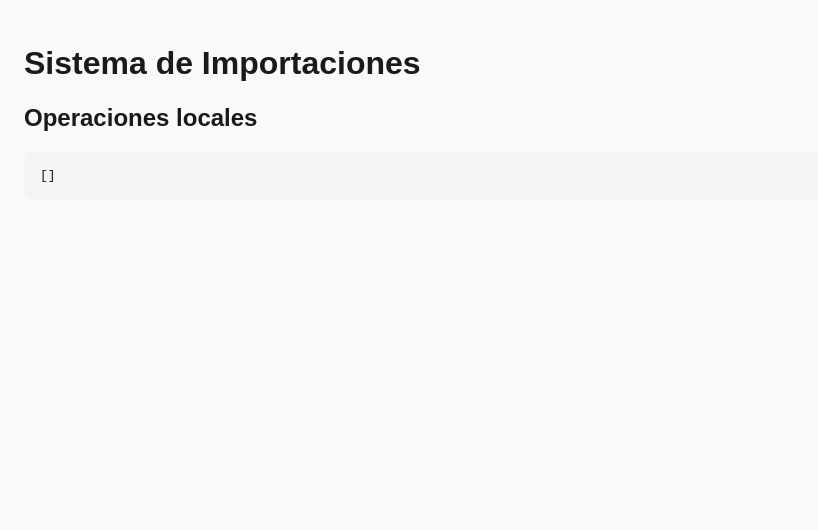
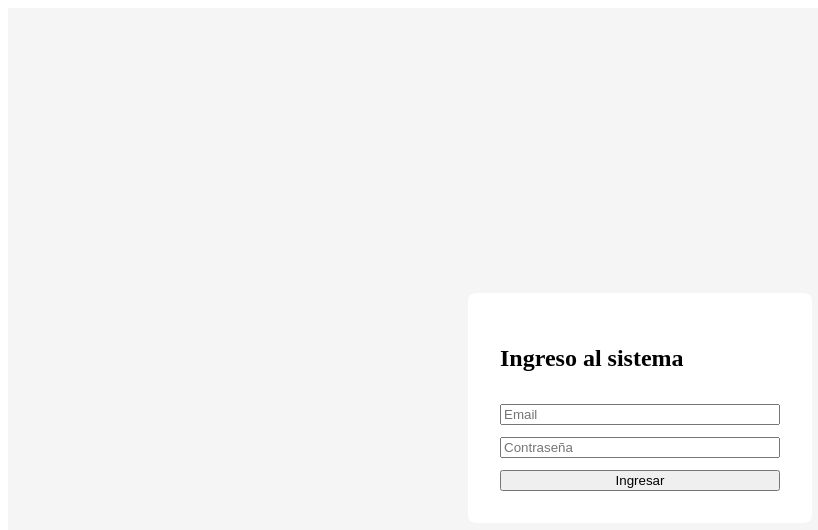
Before and after one commit to XavierGuerrero1989/sistema-impo, a React (Vite) app: page /login in a window 1280 px wide. Shown: the top 530 px of the page, without its empty margins (0-818 px from the left). Built offline with nearby package versions, Linux system fonts and the light colour scheme; no server answers.

Commit message:
avances del back falta front

```diff
--- a/src/app/App.jsx
+++ b/src/app/App.jsx
@@ -1,90 +1,16 @@
-import { useEffect, useState } from "react";
-import {
-  upsertOperacionLocal,
-  getOperacionesLocal,
-} from "../offline/operacionesRepo";
-import { dbLocal } from "../offline/db";
+import { useAuth } from "../auth/AuthContext";
+import Login from "../auth/Login";
 import { useAutoSync } from "../hooks/useAutoSync";
+import OperacionesApp from "../OperacionesApp"; // lo sacamos a otro archivo
 
-function App() {
-  const [operaciones, setOperaciones] = useState([]);
+export default function App() {
+  const { user, loading } = useAuth();
 
-  // 🔁 Sync automático (online / intervalo)
   useAutoSync();
 
-  useEffect(() => {
-    async function init() {
-      // 🧪 Operación de ejemplo (solo para esta etapa)
-      const operacionEjemplo = {
-        id: "op_2025_07_001",
-        proveedor: "GIVA",
-        activo: "3 theremas + sillón",
-        estado: "EN_CHILE",
+  if (loading) return <p>Cargando...</p>;
 
-        finanzas: {
-          moneda: "USD",
-          adelanto: 18376,
-          saldo: 5513,
-          totalTransferido: 12863,
-          swiftEnviado: true,
-          fechaSwift: "2025-07-30",
-        },
+  if (!user) return <Login />;
 
-        logistica: {
-          fechaPedido: "2025-07-15",
-          fechaSalidaOrigen: "2025-07-22",
-          fechaLlegadaChile: "2025-08-05",
-          fechaEntregaCliente: null,
-        },
-
-        documentos: {
-          invoice: { recibido: true },
-          packingList: { recibido: true },
-          certificadoOrigen: { recibido: false },
-          bl: { recibido: true },
-        },
-
-        despachante: {
-          despachoLiberado: false,
-        },
-
-        observaciones: "Se envió el SWIFT al proveedor",
-      };
-
-      // 👉 upsert local (genera outbox si corresponde)
-      await upsertOperacionLocal(operacionEjemplo);
-
-      // 👉 leer operaciones locales
-      const ops = await getOperacionesLocal();
-      setOperaciones(ops);
-
-      // 🧪 debug outbox (temporal)
-      const outbox = await dbLocal.outbox.toArray();
-      console.log("OUTBOX:", outbox);
-    }
-
-    init().catch(console.error);
-  }, []);
-
-  return (
-    <div style={{ padding: 24, fontFamily: "sans-serif" }}>
-      <h1>Sistema de Importaciones</h1>
-
-      <h2>Operaciones locales</h2>
-
-      <pre
-        style={{
-          background: "#f4f4f4",
-          padding: 16,
-          borderRadius: 6,
-          maxWidth: 900,
-          overflowX: "auto",
-        }}
-      >
-        {JSON.stringify(operaciones, null, 2)}
-      </pre>
-    </div>
-  );
+  return <OperacionesApp />;
 }
-
-export default App;
--- /dev/null
+++ b/src/auth/AuthContext.jsx
@@ -0,0 +1,29 @@
+import { createContext, useContext, useEffect, useState } from "react";
+import { onAuthStateChanged } from "firebase/auth";
+import { auth } from "../firebase/firebase";
+
+const AuthContext = createContext(null);
+
+export function AuthProvider({ children }) {
+  const [user, setUser] = useState(null);
+  const [loading, setLoading] = useState(true);
+
+  useEffect(() => {
+    const unsub = onAuthStateChanged(auth, (firebaseUser) => {
+      setUser(firebaseUser);
+      setLoading(false);
+    });
+
+    return () => unsub();
+  }, []);
+
+  return (
+    <AuthContext.Provider value={{ user, auth }}>
+      {!loading && children}
+    </AuthContext.Provider>
+  );
+}
+
+export function useAuth() {
+  return useContext(AuthContext);
+}
--- /dev/null
+++ b/src/auth/Login.jsx
@@ -0,0 +1,70 @@
+import { useState } from "react";
+import { useAuth } from "./AuthContext";
+import { signInWithEmailAndPassword } from "firebase/auth";
+
+export default function Login() {
+  const { auth } = useAuth(); // ← ESTE es el auth bueno
+  const [email, setEmail] = useState("");
+  const [password, setPassword] = useState("");
+  const [error, setError] = useState("");
+
+  async function handleLogin(e) {
+    e.preventDefault();
+    setError("");
+
+    try {
+      await signInWithEmailAndPassword(auth, email, password);
+    } catch (err) {
+      console.error("LOGIN ERROR:", err.code, err.message);
+      setError(err.code);
+    }
+  }
+
+  return (
+    <div style={styles.container}>
+      <form onSubmit={handleLogin} style={styles.box}>
+        <h2>Ingreso al sistema</h2>
+
+        <input
+          type="email"
+          placeholder="Email"
+          value={email}
+          onChange={(e) => setEmail(e.target.value)}
+          required
+        />
+
+        <input
+          type="password"
+          placeholder="Contraseña"
+          value={password}
+          onChange={(e) => setPassword(e.target.value)}
+          required
+        />
+
+        {error && <p style={{ color: "red" }}>{error}</p>}
+
+        <button type="submit">Ingresar</button>
+      </form>
+    </div>
+  );
+}
+
+
+const styles = {
+  container: {
+    height: "100vh",
+    display: "flex",
+    justifyContent: "center",
+    alignItems: "center",
+    background: "#f5f5f5",
+  },
+  box: {
+    background: "white",
+    padding: 32,
+    borderRadius: 8,
+    display: "flex",
+    flexDirection: "column",
+    gap: 12,
+    minWidth: 280,
+  },
+};
--- a/src/firebase/firebase.js
+++ b/src/firebase/firebase.js
@@ -1,8 +1,7 @@
-// src/firebase/firebase.js
 import { initializeApp } from "firebase/app";
+import { getAuth } from "firebase/auth";
 import { getFirestore } from "firebase/firestore";
 
-// ⚠️ lo completamos más adelante
 const firebaseConfig = {
   apiKey: "AIzaSyCEr9isiB41rUZ5I4kqvTbiVnXkQdiGqN8",
   authDomain: "sistema-impo.firebaseapp.com",
@@ -12,5 +11,7 @@ const firebaseConfig = {
   appId: "1:513664943389:web:4b788955edbfde2ef0cdf4"
 };
 
-const app = initializeApp(firebaseConfig);
+
+export const app = initializeApp(firebaseConfig);
+export const auth = getAuth(app);
 export const db = getFirestore(app);
--- a/src/main.jsx
+++ b/src/main.jsx
@@ -1,10 +1,12 @@
 import React from "react";
 import ReactDOM from "react-dom/client";
-import App from "./app/App";
-import "./index.css";
+import App from "../src/app/App";
+import { AuthProvider } from "../src/auth/AuthContext";
 
 ReactDOM.createRoot(document.getElementById("root")).render(
   <React.StrictMode>
-    <App />
+    <AuthProvider>
+      <App />
+    </AuthProvider>
   </React.StrictMode>
 );
--- /dev/null
+++ b/src/operacionesApp.jsx
@@ -0,0 +1,90 @@
+import { useEffect, useState } from "react";
+import {
+  upsertOperacionLocal,
+  getOperacionesLocal,
+} from "../src/offline/operacionesRepo";
+import { dbLocal } from "../src/offline/db";
+import { useAutoSync } from "../src/hooks/useAutoSync";
+
+function operacionesApp() {
+  const [operaciones, setOperaciones] = useState([]);
+
+  // 🔁 Sync automático (online / intervalo)
+  useAutoSync();
+
+  useEffect(() => {
+    async function init() {
+      // 🧪 Operación de ejemplo (solo para esta etapa)
+      const operacionEjemplo = {
+        id: "op_2025_07_001",
+        proveedor: "GIVA",
+        activo: "3 theremas + sillón",
+        estado: "EN_CHILE",
+
+        finanzas: {
+          moneda: "USD",
+          adelanto: 18376,
+          saldo: 5513,
+          totalTransferido: 12863,
+          swiftEnviado: true,
+          fechaSwift: "2025-07-30",
+        },
+
+        logistica: {
+          fechaPedido: "2025-07-15",
+          fechaSalidaOrigen: "2025-07-22",
+          fechaLlegadaChile: "2025-08-05",
+          fechaEntregaCliente: null,
+        },
+
+        documentos: {
+          invoice: { recibido: true },
+          packingList: { recibido: true },
+          certificadoOrigen: { recibido: false },
+          bl: { recibido: true },
+        },
+
+        despachante: {
+          despachoLiberado: false,
+        },
+
+        observaciones: "Se envió el SWIFT al proveedor",
+      };
+
+      // 👉 upsert local (genera outbox si corresponde)
+      await upsertOperacionLocal(operacionEjemplo);
+
+      // 👉 leer operaciones locales
+      const ops = await getOperacionesLocal();
+      setOperaciones(ops);
+
+      // 🧪 debug outbox (temporal)
+      const outbox = await dbLocal.outbox.toArray();
+      console.log("OUTBOX:", outbox);
+    }
+
+    init().catch(console.error);
+  }, []);
+
+  return (
+    <div style={{ padding: 24, fontFamily: "sans-serif" }}>
+      <h1>Sistema de Importaciones</h1>
+
+      <h2>Operaciones locales</h2>
+
+      <pre
+        style={{
+          background: "#f4f4f4",
+          padding: 16,
+          borderRadius: 6,
+          maxWidth: 900,
+          overflowX: "auto",
+        }}
+      >
+        {JSON.stringify(operaciones, null, 2)}
+      </pre>
+    </div>
+  );
+}
+
+export default operacionesApp;
```
